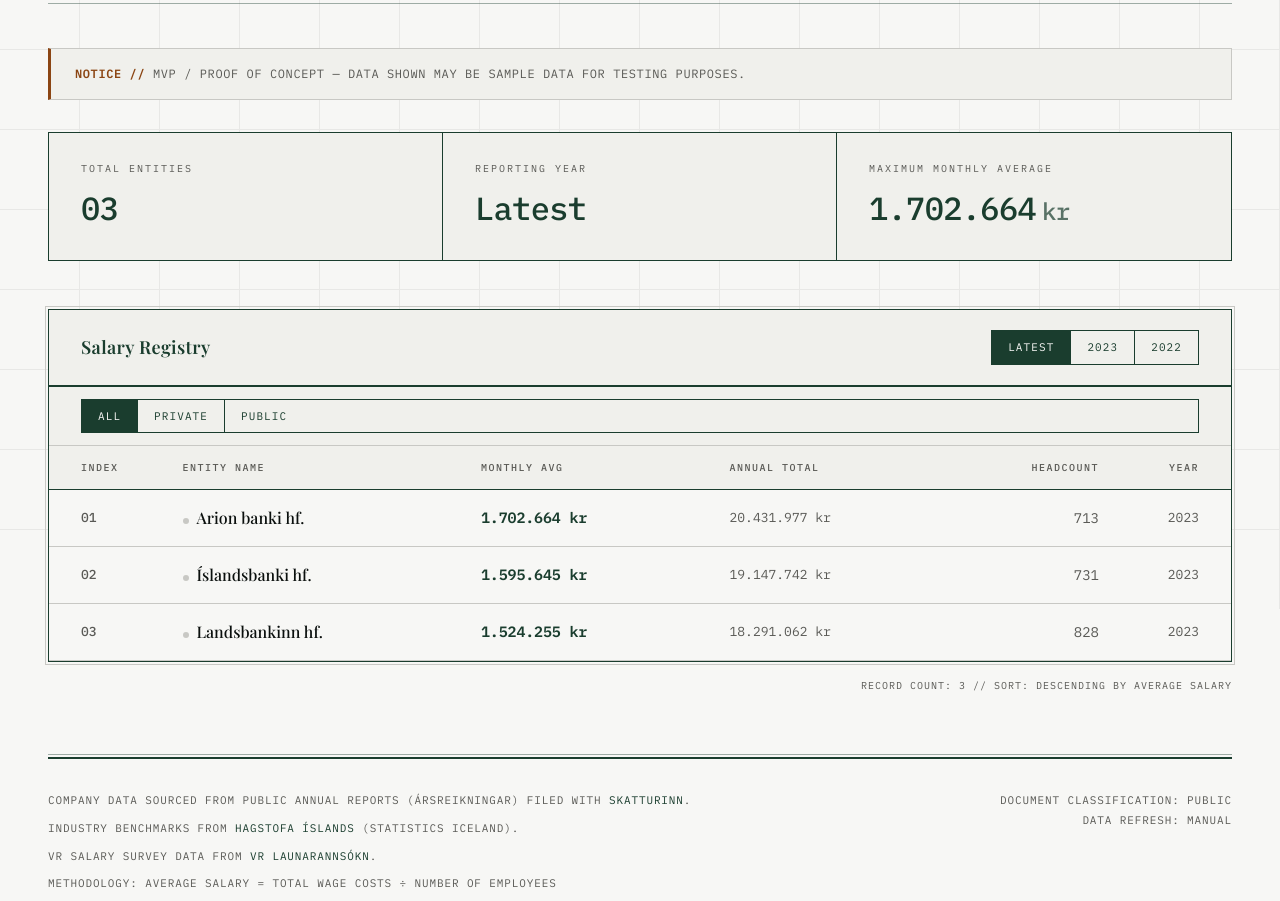
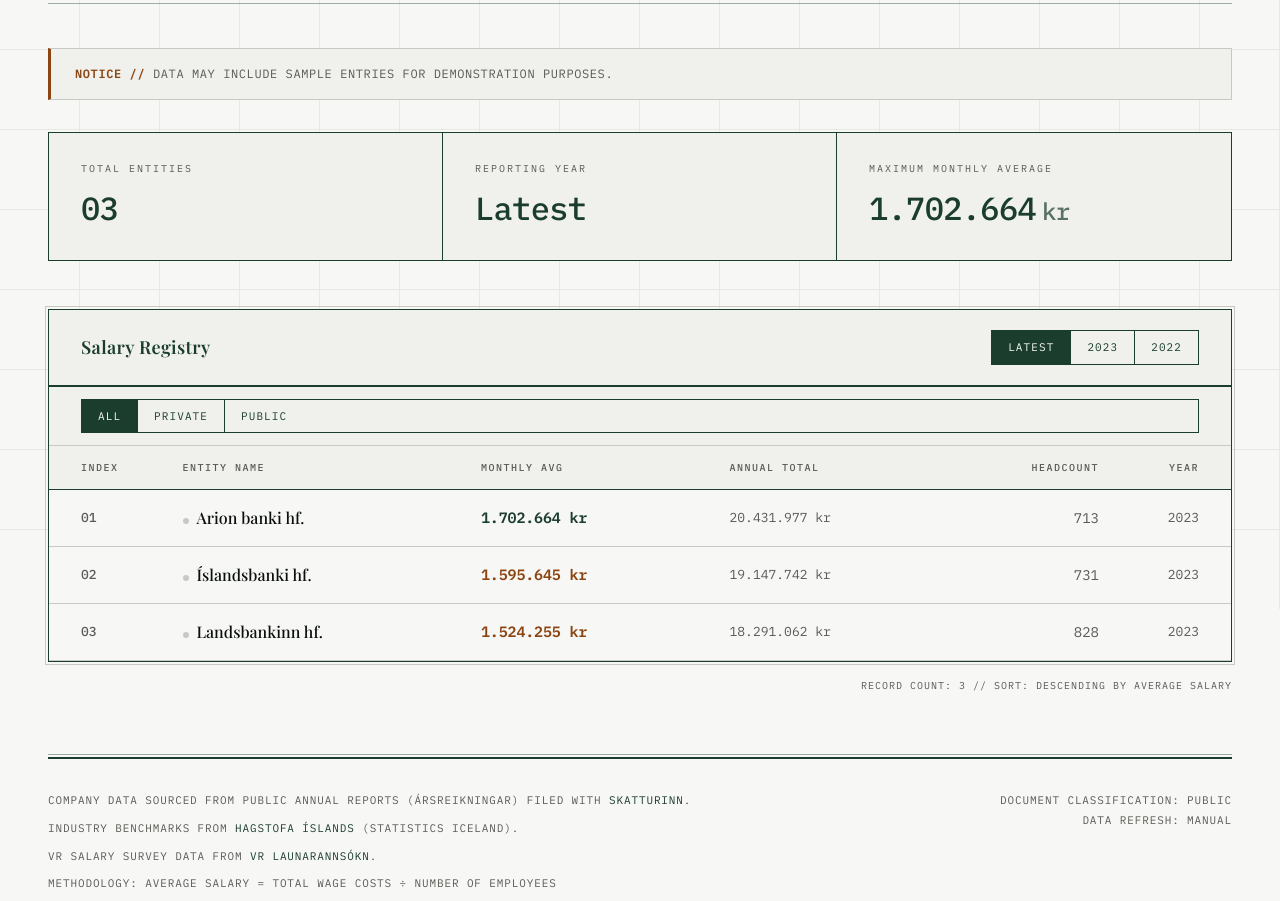
Before and after one commit to Interkz/launatrausti, a FastAPI app: page / in a window 1280 px wide. Shown: the part 191-1092 px from the top of the page. Run offline with FastAPI, Linux system fonts and the light colour scheme; data comes from the database, SQL or seed files in the repository; both versions use the stored data as it was after the commit.

Commit message:
fix: UI polish pass — color-coded leaderboard, flagged sample data, cleaner banner
- Home leaderboard salary column now green/red vs average
- Sample data flagged (is_sample=1) — excluded from rankings
- MVP banner text simplified, only shows when no real data exists
- CSP allows Google Fonts (fixed in previous commit, ensuring DB matches)
- Double-plus in trend column fixed
- Stat cards colored in occupation detail view

```diff
--- a/src/main.py
+++ b/src/main.py
@@ -66,6 +66,10 @@ async def index(
         if c.get("source_pdf")
     )
 
+    # Calculate average monthly salary for color coding
+    monthly_salaries = [c["avg_salary"] // 12 for c in companies if c.get("avg_salary")]
+    avg_monthly = sum(monthly_salaries) // len(monthly_salaries) if monthly_salaries else 0
+
     return templates.TemplateResponse(
         "index.html",
         {
@@ -75,6 +79,7 @@ async def index(
             "selected_year": year,
             "selected_sector": sector,
             "has_real_data": has_real_data,
+            "avg_monthly": avg_monthly,
         }
     )
 
--- a/src/templates/index.html
+++ b/src/templates/index.html
@@ -5,7 +5,7 @@
 {% block content %}
 {% if not has_real_data %}
 <div class="warning">
-    MVP / Proof of Concept — Data shown may be sample data for testing purposes.
+    Data may include sample entries for demonstration purposes.
 </div>
 {% endif %}
 
@@ -61,7 +61,7 @@
                 <td class="company-name">
                     <span class="source-dot {{ 'real' if company.get('source_pdf', 'sample_data') != 'sample_data' else 'sample' }}"></span><a href="/company/{{ company.id }}">{{ company.name }}</a>
                 </td>
-                <td class="salary">{{ "{:,.0f}".format(company.avg_salary // 12).replace(",", ".") }} kr</td>
+                <td class="salary" style="font-weight: 600; {% if avg_monthly %}color: {% if company.avg_salary // 12 >= avg_monthly %}var(--lumon-green){% else %}var(--lumon-accent){% endif %};{% endif %}">{{ "{:,.0f}".format(company.avg_salary // 12).replace(",", ".") }} kr</td>
                 <td class="salary-annual">{{ "{:,.0f}".format(company.avg_salary).replace(",", ".") }} kr</td>
                 <td class="employees" style="text-align: right;">{{ "{:,.0f}".format(company.starfsmenn).replace(",", ".") }}</td>
                 <td style="text-align: right; font-family: var(--font-mono); font-size: 0.8125rem; color: var(--lumon-text-secondary);">{{ company.year }}</td>
```
Also changed, not shown: launatrausti.db.
